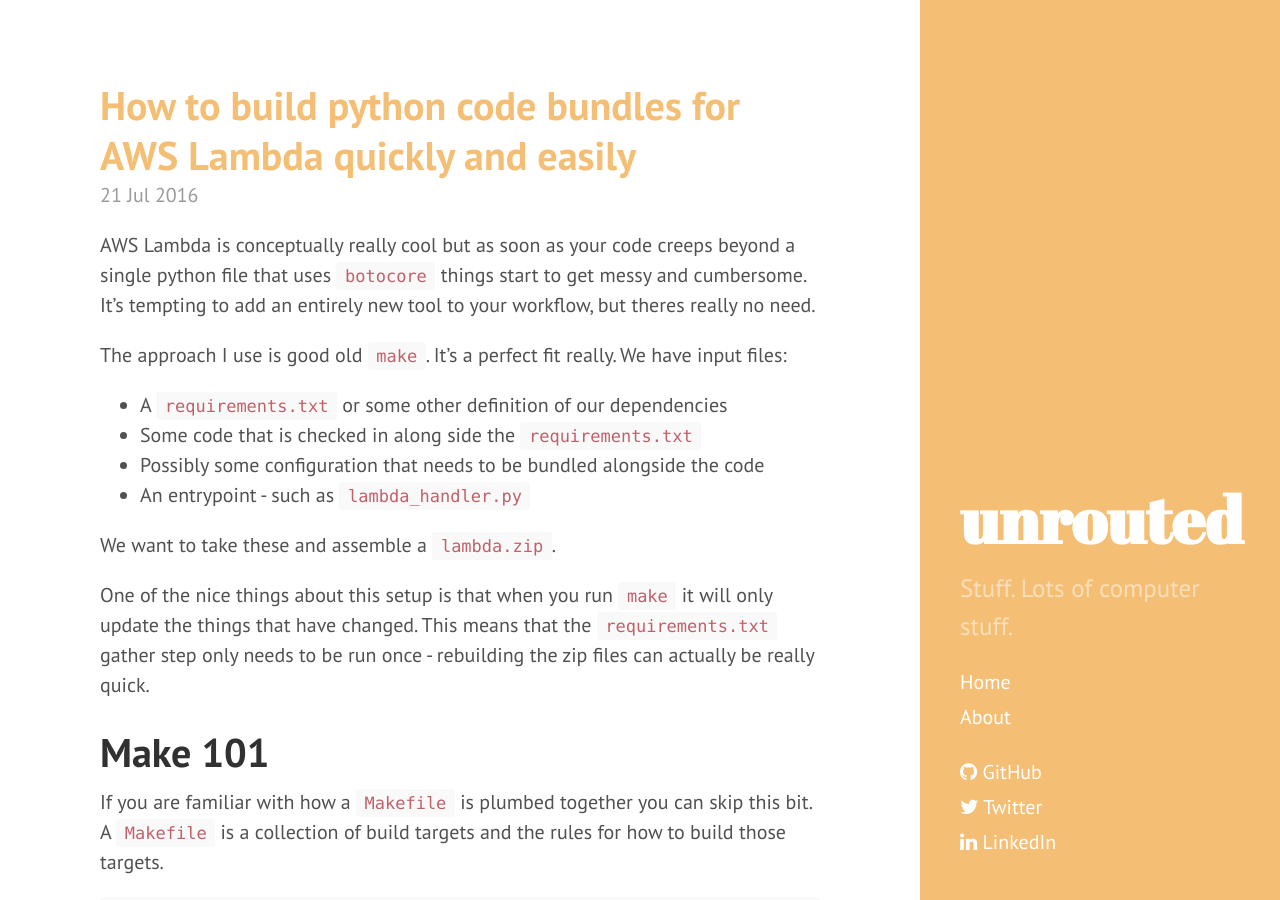
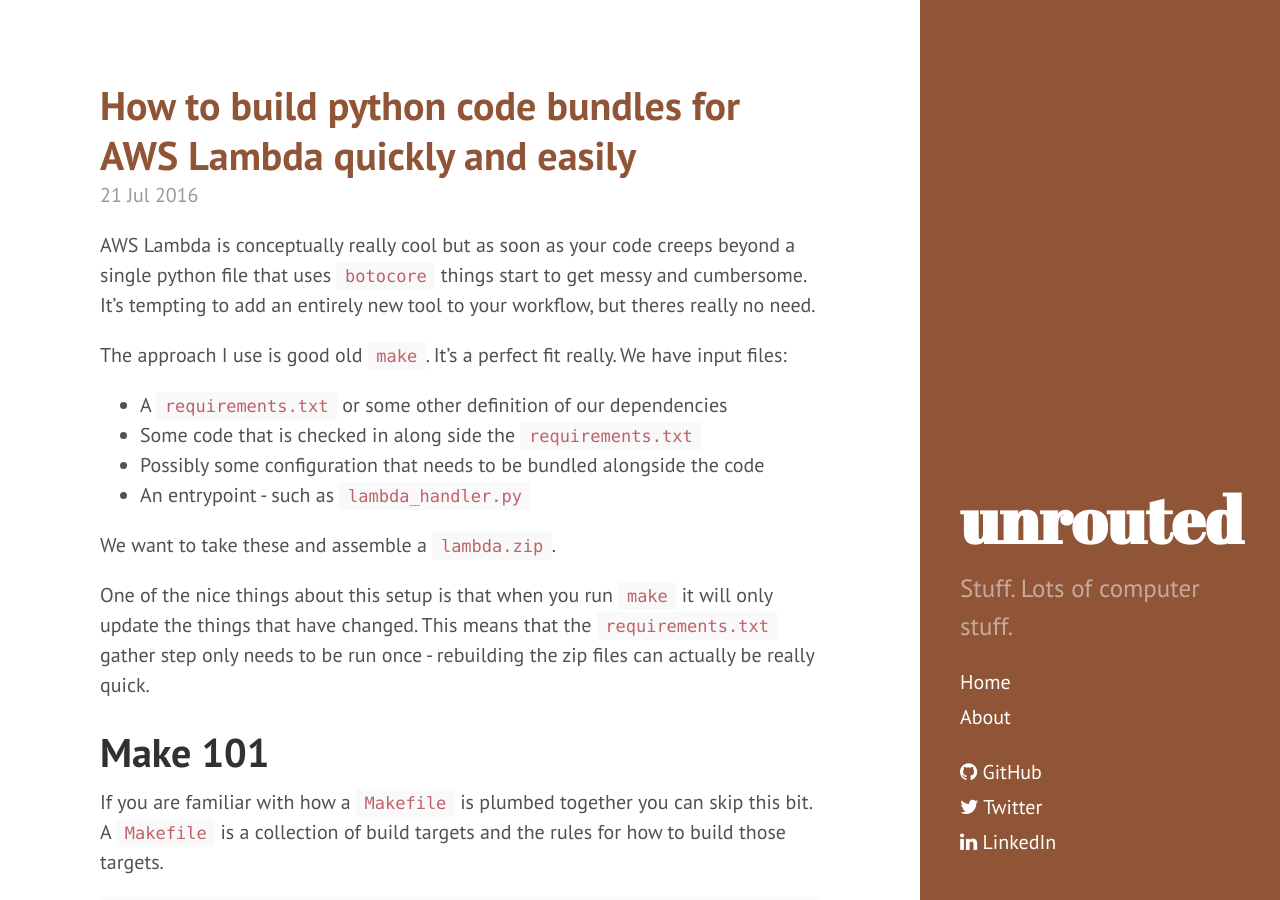
Before and after one commit to Jc2k/Jc2k.github.io, a Jekyll site: the page built from index.html, in a window 1280 px wide and 900 px high. Built offline with Jekyll 4.4.1, drawn with Linux system fonts in a browser that asks for light colours; the list of posts is cut into pages by our own code.

Commit message:
Color scheme

```diff
--- a/_layouts/default.html
+++ b/_layouts/default.html
@@ -3,7 +3,7 @@
 
   {% include head.html %}
 
-  <body class="layout-reverse theme-base-0a">
+  <body class="layout-reverse theme-base-0f">
 
     {% include sidebar.html %}
 
```
